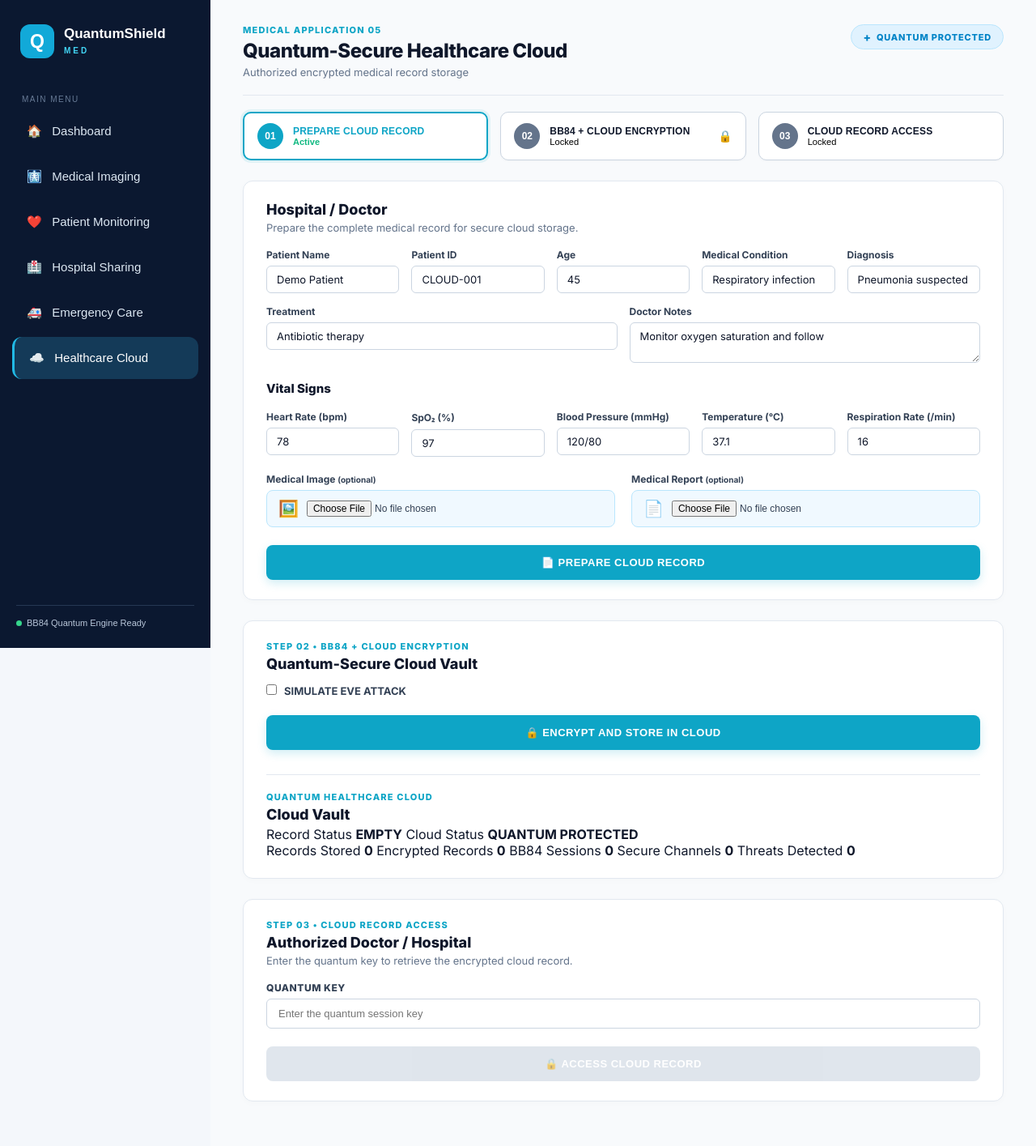
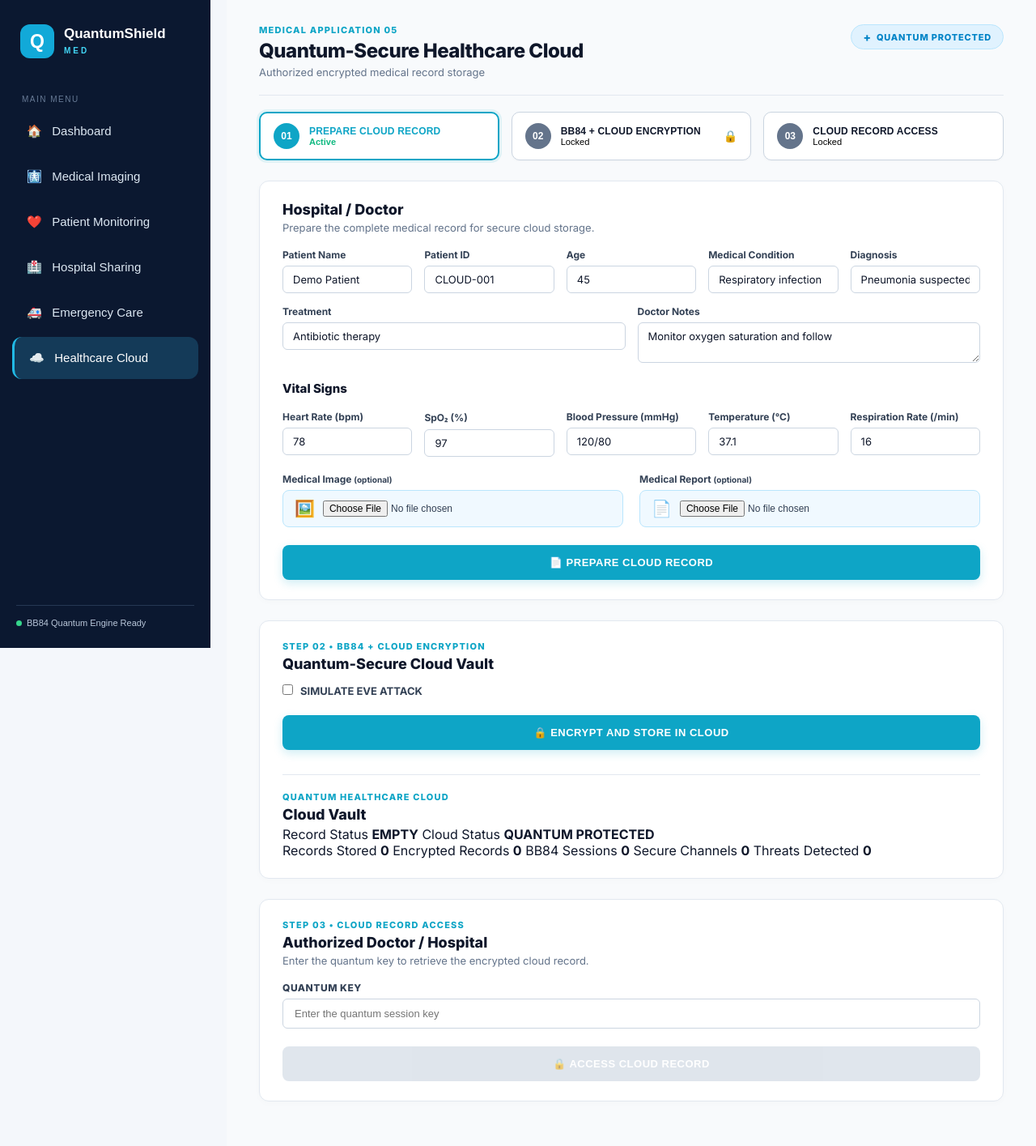
Before and after one commit to Vyshnavi96115-web/medical-ai, a Flask app: page /healthcare-cloud in a window 1280 px wide. Shown: the whole page at 81% size. Run offline with Flask 3, Linux system fonts and the light colour scheme.

Commit message:
Enforce margin-left: 280px !important so Healthcare Cloud content is shifted clear to the right of fixed sidebar

```diff
--- a/static/css/healthcare_cloud.css
+++ b/static/css/healthcare_cloud.css
@@ -3,15 +3,17 @@
    Scoped strictly to .cloud-page.hc-exact-redesign
    ========================================================== */
 
+main.main-content.cloud-page.hc-exact-redesign,
 .cloud-page.hc-exact-redesign {
     font-family: 'Inter', system-ui, -apple-system, sans-serif;
     color: #0f172a;
     background-color: #f8fafc;
-    padding: 30px 40px;
-    margin-left: 260px;
-    width: calc(100% - 260px);
-    box-sizing: border-box;
+    padding: 30px 40px !important;
+    margin-left: 280px !important;
+    width: calc(100% - 280px) !important;
+    box-sizing: border-box !important;
 }
+
 
 
 /* ================= TOP HEADER ================= */
--- a/templates/healthcare_cloud.html
+++ b/templates/healthcare_cloud.html
@@ -10,7 +10,8 @@
     <link href="https://fonts.googleapis.com/css2?family=Inter:wght@300;400;500;600;700;800&display=swap" rel="stylesheet">
     <link rel="stylesheet" href="{{ url_for('static', filename='css/style.css') }}">
     <link rel="stylesheet" href="{{ url_for('static', filename='css/medical.css') }}">
-    <link rel="stylesheet" href="{{ url_for('static', filename='css/healthcare_cloud.css') }}?v=20260829">
+    <link rel="stylesheet" href="{{ url_for('static', filename='css/healthcare_cloud.css') }}?v=20260829_v2">
+
 
 </head>
 <body>
```
